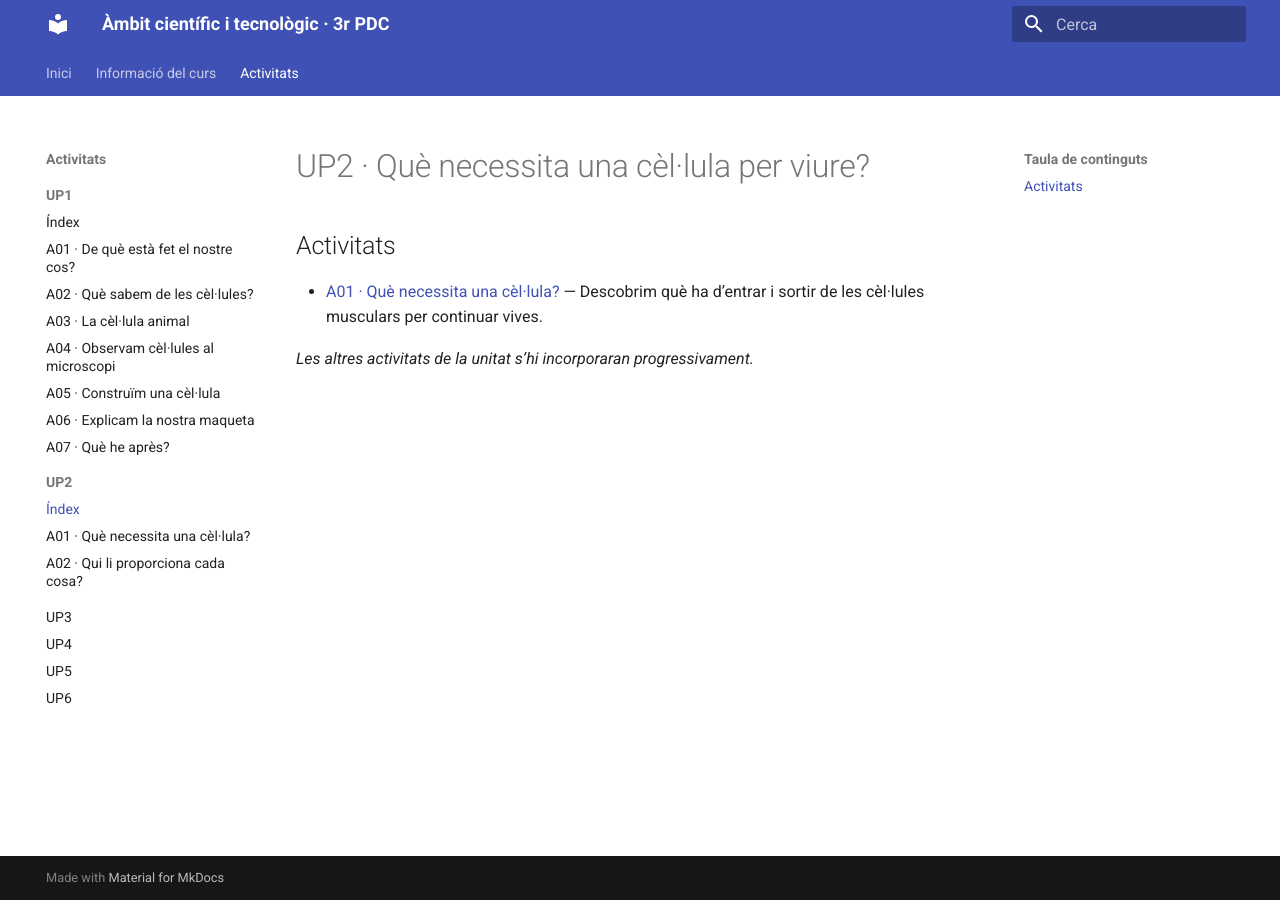
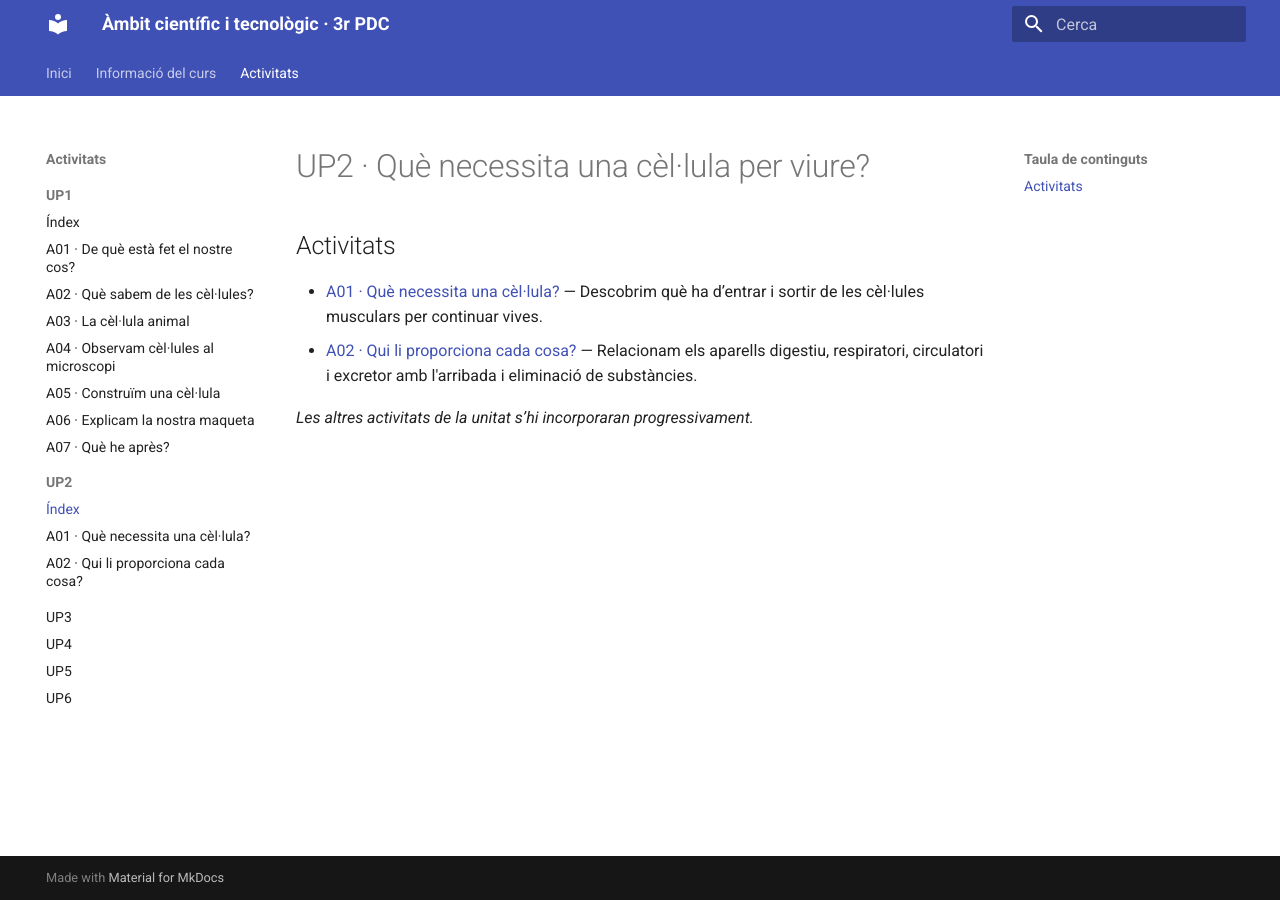
Before and after one commit to saloma-ui/3pdc, an MkDocs documentation site: the page built from docs/activitats/up2/index.md, in a window 1280 px wide. Built offline with MkDocs 1.6.1 and Material for MkDocs 9.7.7, drawn with Linux system fonts in a browser that asks for light colours.

Commit message:
Afegeix A02 a l'index de la UP2

```diff
--- a/docs/activitats/up2/index.md
+++ b/docs/activitats/up2/index.md
@@ -3,5 +3,6 @@
 ## Activitats
 
 - [A01 · Què necessita una cèl·lula?](a01_up02/index.md) — Descobrim què ha d’entrar i sortir de les cèl·lules musculars per continuar vives.
+- [A02 · Qui li proporciona cada cosa?](a02_up02/index.md) — Relacionam els aparells digestiu, respiratori, circulatori i excretor amb l'arribada i eliminació de substàncies.
 
 *Les altres activitats de la unitat s’hi incorporaran progressivament.*
```
